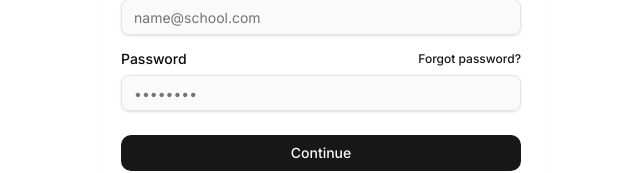
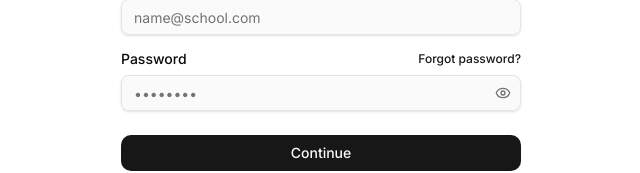
Before and after one commit to haruhadj/secure-qr-attendance, a Next.js app: page / in a window 1280 px wide. Shown: the part 450-623 px from the top of the page, without its empty margins (319-959 px from the left). Built offline with nearby package versions, Linux system fonts and the light colour scheme; no server answers.

Commit message:
Eye/EyeOff toggle button on login page

```diff
--- a/src/app/page.tsx
+++ b/src/app/page.tsx
@@ -14,13 +14,14 @@ import { Button } from "@/src/components/ui/button";
 import { Input } from "@/src/components/ui/input";
 import { Card, CardContent, CardDescription, CardFooter, CardHeader, CardTitle } from "@/src/components/ui/card";
 import { Label } from "@/src/components/ui/label";
-import { ShieldCheck } from "lucide-react";
+import { ShieldCheck, Eye, EyeOff } from "lucide-react";
 import { toast } from "sonner";
 
 export default function Home() {
   const [email, setEmail] = useState("");
   const [password, setPassword] = useState("");
   const [loading, setLoading] = useState(false);
+  const [showPassword, setShowPassword] = useState(false);
   const [hasError, setHasError] = useState(false);
   const [emailError, setEmailError] = useState(false);
   const [passwordError, setPasswordError] = useState(false);
@@ -136,9 +137,10 @@ export default function Home() {
                       Forgot password?
                     </Link>
                   </div>
+                  <div className="relative">
                     <Input
                       id="password"
-                    type="password"
+                      type={showPassword ? "text" : "password"}
                       placeholder="••••••••"
                       value={password}
                       onChange={(e) => {
@@ -146,8 +148,16 @@ export default function Home() {
                         if (passwordError) setPasswordError(false);
                         if (hasError) setHasError(false);
                       }}
-                    className={`bg-muted/50 transition-colors ${passwordError ? "border-destructive ring-destructive/20" : ""}`}
+                      className={`bg-muted/50 transition-colors pr-9 ${passwordError ? "border-destructive ring-destructive/20" : ""}`}
                     />
+                    <button
+                      type="button"
+                      className="absolute right-2.5 top-1/2 -translate-y-1/2 text-muted-foreground hover:text-foreground transition-colors"
+                      onClick={() => setShowPassword((v) => !v)}
+                    >
+                      {showPassword ? <EyeOff className="w-4 h-4" /> : <Eye className="w-4 h-4" />}
+                    </button>
+                  </div>
                 </div>
               </CardContent>
               <CardFooter>
--- a/src/components/ChangePasswordForm.tsx
+++ b/src/components/ChangePasswordForm.tsx
@@ -68,13 +68,7 @@ export default function ChangePasswordForm() {
                 required
                 className="pr-9"
               />
-              <button
-                type="button"
-                className="absolute right-2.5 top-1/2 -translate-y-1/2 text-muted-foreground hover:text-foreground"
-                onClick={() => setShowCurrent((v) => !v)}
-              >
-                {showCurrent ? <EyeOff className="w-4 h-4" /> : <Eye className="w-4 h-4" />}
-              </button>
+
             </div>
           </div>
 
```
Lines whose indentation alone changed are shown as unchanged.
